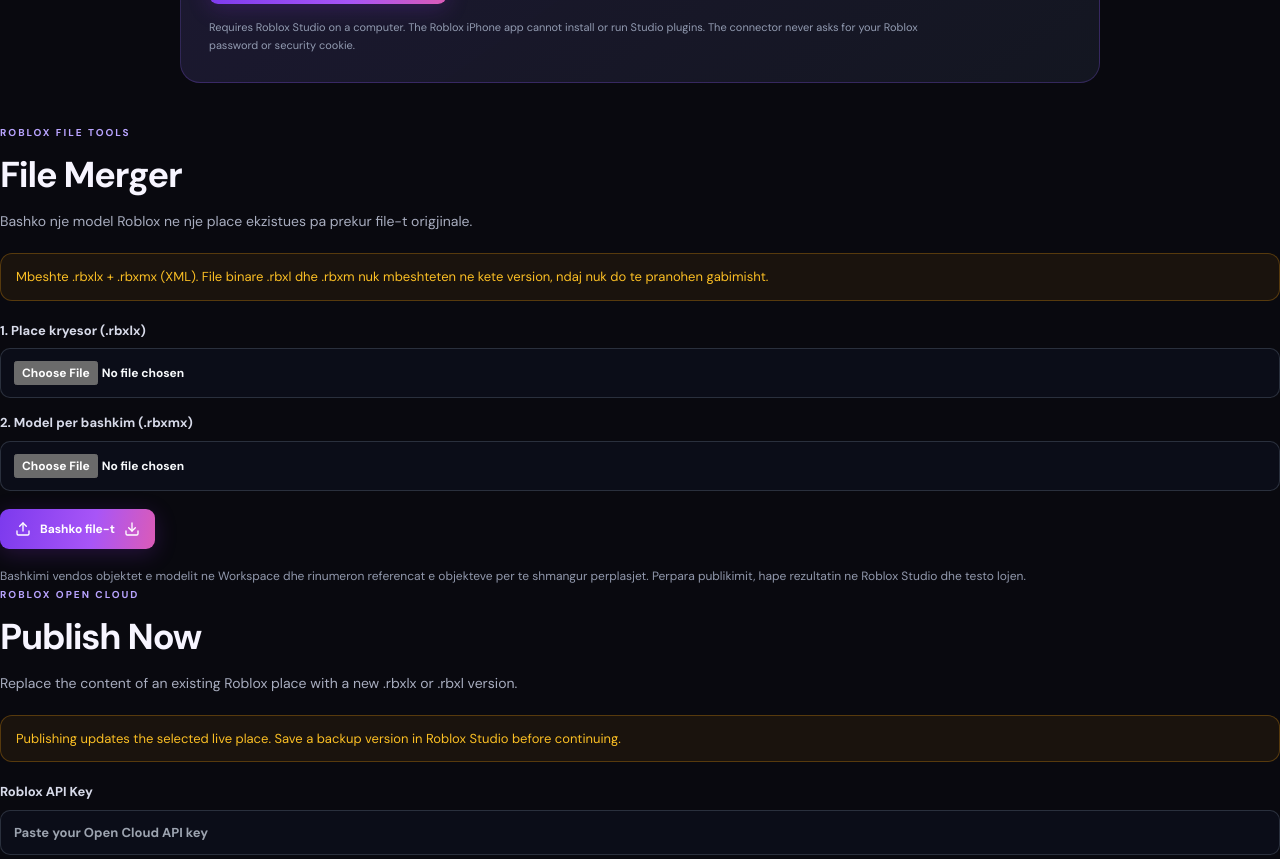
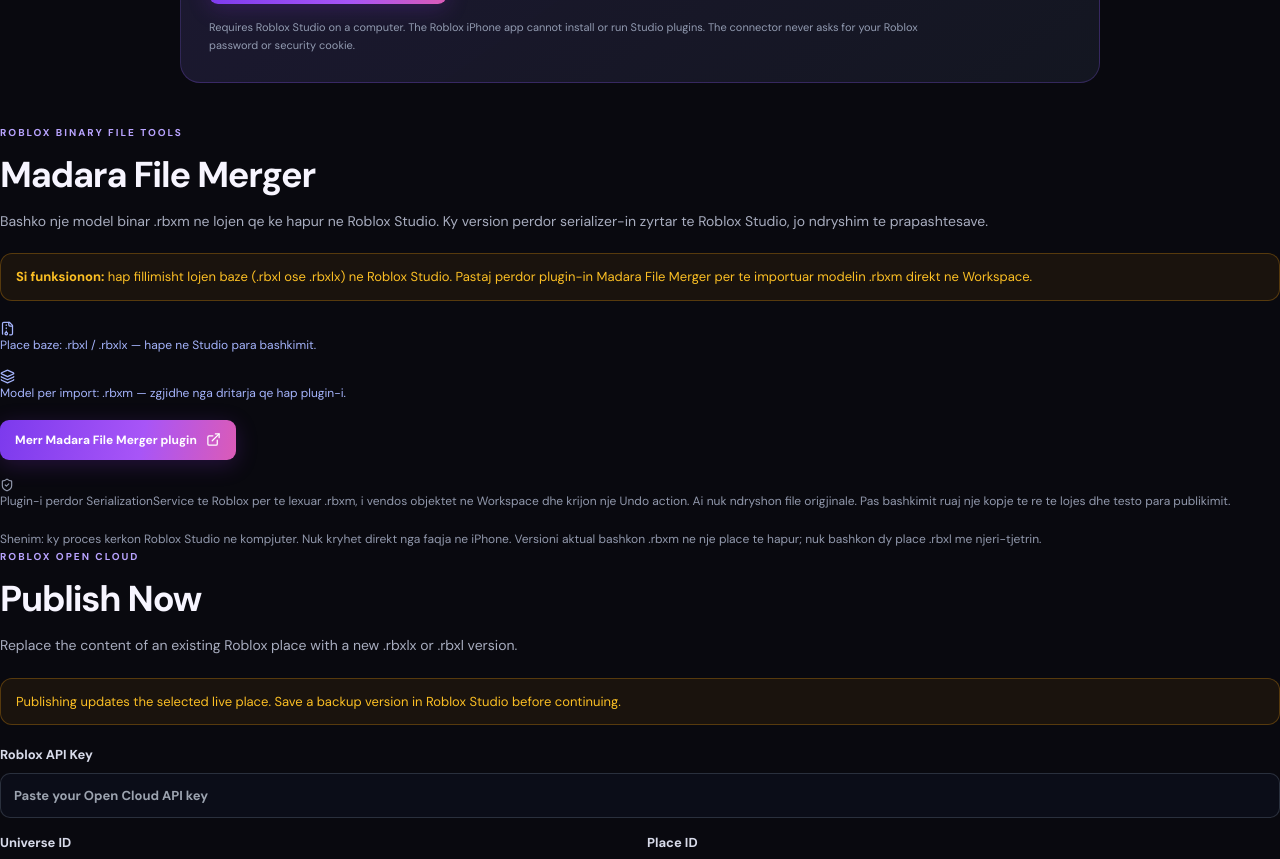
Before and after one commit to mhmxhma4-ship-it/Madara-AI, a Next.js app: page / in a window 1280 px wide. Shown: the part 1520-2379 px from the top of the page. Built offline with nearby package versions, Linux system fonts and the light colour scheme.

Commit message:
Replace XML-only merger with working Studio binary merger workflow

```diff
--- a/app/components/FileMergerPanel.tsx
+++ b/app/components/FileMergerPanel.tsx
@@ -1,139 +1,30 @@
 "use client";
 
-import { useState } from "react";
-import { Download, FileArchive, Layers3, LoaderCircle, ShieldCheck, Upload, X } from "lucide-react";
+import { FileArchive, ExternalLink, ShieldCheck, Layers3 } from "lucide-react";
 
-const MAX_FILE_BYTES = 50 * 1024 * 1024;
-
-function parseXml(source: string, label: string): XMLDocument {
-  const document = new DOMParser().parseFromString(source, "application/xml");
-  if (document.querySelector("parsererror") || document.documentElement.tagName !== "roblox") {
-    throw new Error(label + " nuk eshte nje file XML Roblox i vlefshem.");
-  }
-  return document;
-}
-
-function directItems(document: XMLDocument): Element[] {
-  return Array.from(document.documentElement.children).filter((node) => node.tagName === "Item");
-}
-
-function mergeModelIntoPlace(placeSource: string, modelSource: string): string {
-  const place = parseXml(placeSource, "Place");
-  const model = parseXml(modelSource, "Model");
-
-  if (model.querySelector("SharedString")) {
-    throw new Error("Modeli perdor SharedString. Ky model kerkon konvertim te avancuar dhe nuk do te bashkohet ne menyre te pasigurt.");
-  }
-
-  const placeItems = directItems(place);
-  const modelItems = directItems(model);
-  if (!placeItems.length || !modelItems.length) {
-    throw new Error("Nuk u gjet struktura Item ne njeren prej file-ve.");
-  }
-
-  const workspace = place.querySelector('Item[class="Workspace"]');
-  if (!workspace) {
-    throw new Error("Place file nuk ka Workspace. Zgjidh nje .rbxlx te plote, jo nje model.");
-  }
-  const workspaceChildren = workspace.querySelector(":scope > Properties");
-  if (!workspaceChildren) {
-    throw new Error("Workspace ka strukture XML te panjohur.");
-  }
-
-  const used = new Set<string>();
-  place.querySelectorAll("Item[referent]").forEach((item) => used.add(item.getAttribute("referent") || ""));
-  const remap = new Map<string, string>();
-  let counter = 1;
-
-  model.querySelectorAll("Item[referent]").forEach((item) => {
-    const oldRef = item.getAttribute("referent");
-    if (!oldRef) return;
-    let next = "RBXMERGE_" + counter++;
-    while (used.has(next)) next = "RBXMERGE_" + counter++;
-    used.add(next);
-    remap.set(oldRef, next);
-    item.setAttribute("referent", next);
-  });
-
-  model.querySelectorAll("Ref").forEach((ref) => {
-    const oldValue = ref.textContent?.trim() || "";
-    if (remap.has(oldValue)) ref.textContent = remap.get(oldValue) as string;
-  });
-
-  const imported = modelItems.map((item) => place.importNode(item, true));
-  imported.forEach((item) => workspace.appendChild(item));
-
-  const serialized = new XMLSerializer().serializeToString(place);
-  return '<?xml version="1.0" encoding="utf-8"?>\n' + serialized;
-}
+const MERGER_PLUGIN_URL = "https://raw.githubusercontent.com/mhmxhma4-ship-it/Madara-AI/feature/roblox-xml-file-merger/roblox-plugin/MadaraFileMerger.plugin.lua";
 
 export default function FileMergerPanel() {
-  const [placeFile, setPlaceFile] = useState<File | null>(null);
-  const [modelFile, setModelFile] = useState<File | null>(null);
-  const [busy, setBusy] = useState(false);
-  const [status, setStatus] = useState("");
-  const [error, setError] = useState(false);
-
-  async function mergeFiles() {
-    if (!placeFile || !modelFile) {
-      setError(true);
-      setStatus("Zgjidh place file .rbxlx dhe model file .rbxmx.");
-      return;
-    }
-    if (placeFile.size > MAX_FILE_BYTES || modelFile.size > MAX_FILE_BYTES) {
-      setError(true);
-      setStatus("Secili file duhet te jete maksimumi 50 MB.");
-      return;
-    }
-    if (!placeFile.name.toLowerCase().endsWith(".rbxlx") || !modelFile.name.toLowerCase().endsWith(".rbxmx")) {
-      setError(true);
-      setStatus("Ky version bashkon .rbxlx me .rbxmx. File binare .rbxl/.rbxm nuk mbeshteten ende.");
-      return;
-    }
-
-    setBusy(true);
-    setStatus("");
-    setError(false);
-    try {
-      const [placeText, modelText] = await Promise.all([placeFile.text(), modelFile.text()]);
-      const merged = mergeModelIntoPlace(placeText, modelText);
-      const blob = new Blob([merged], { type: "application/xml;charset=utf-8" });
-      const url = URL.createObjectURL(blob);
-      const anchor = document.createElement("a");
-      anchor.href = url;
-      anchor.download = placeFile.name.replace(/\.rbxlx$/i, "") + "-merged.rbxlx";
-      anchor.click();
-      window.setTimeout(() => URL.revokeObjectURL(url), 2000);
-      setStatus("Bashkimi perfundoi. U shkarkua nje kopje e re; file origjinale nuk u ndryshuan.");
-    } catch (cause) {
-      setError(true);
-      setStatus(cause instanceof Error ? cause.message : "Bashkimi deshtoi. Kontrollo formatin e file-ve.");
-    } finally {
-      setBusy(false);
-    }
-  }
-
   return (
     <section className="publish-panel" id="file-merger">
-      <div className="section-kicker">ROBLOX FILE TOOLS</div>
-      <h2>File Merger</h2>
-      <p>Bashko nje model Roblox ne nje place ekzistues pa prekur file-t origjinale.</p>
-      <div className="publish-warning">Mbeshte .rbxlx + .rbxmx (XML). File binare .rbxl dhe .rbxm nuk mbeshteten ne kete version, ndaj nuk do te pranohen gabimisht.</div>
+      <div className="section-kicker">ROBLOX BINARY FILE TOOLS</div>
+      <h2>Madara File Merger</h2>
+      <p>Bashko nje model binar .rbxm ne lojen qe ke hapur ne Roblox Studio. Ky version perdor serializer-in zyrtar te Roblox Studio, jo ndryshim te prapashtesave.</p>
+
+      <div className="publish-warning">
+        <strong>Si funksionon:</strong> hap fillimisht lojen baze (.rbxl ose .rbxlx) ne Roblox Studio. Pastaj perdor plugin-in Madara File Merger per te importuar modelin .rbxm direkt ne Workspace.
+      </div>
+
       <div className="publish-fields">
-        <label>1. Place kryesor (.rbxlx)
-          <input type="file" accept=".rbxlx,.rbxlx.xml,application/xml,text/xml" onChange={(event) => setPlaceFile(event.target.files?.[0] || null)} />
-        </label>
-        {placeFile && <span className="publish-file-name"><FileArchive size={13} /> {placeFile.name} · {(placeFile.size / 1024 / 1024).toFixed(2)} MB</span>}
-        <label>2. Model per bashkim (.rbxmx)
-          <input type="file" accept=".rbxmx,application/xml,text/xml" onChange={(event) => setModelFile(event.target.files?.[0] || null)} />
-        </label>
-        {modelFile && <span className="publish-file-name"><Layers3 size={13} /> {modelFile.name} · {(modelFile.size / 1024 / 1024).toFixed(2)} MB</span>}
-        <button className="generate-button publish-submit" onClick={mergeFiles} disabled={busy}>
-          {busy ? <><LoaderCircle size={16} className="spin" /> Duke bashkuar...</> : <><Upload size={16} /> Bashko file-t <Download size={16} /></>}
-        </button>
-        {status && <p className={error ? "publish-status error" : "publish-status success"} role="status">{error ? <X size={14} /> : <ShieldCheck size={14} />}{status}</p>}
+        <div className="publish-file-name"><FileArchive size={15} /> Place baze: .rbxl / .rbxlx — hape ne Studio para bashkimit.</div>
+        <div className="publish-file-name"><Layers3 size={15} /> Model per import: .rbxm — zgjidhe nga dritarja qe hap plugin-i.</div>
+        <a className="generate-button publish-submit" href={MERGER_PLUGIN_URL} target="_blank" rel="noreferrer">
+          Merr Madara File Merger plugin <ExternalLink size={15} />
+        </a>
       </div>
-      <p className="publish-security">Bashkimi vendos objektet e modelit ne Workspace dhe rinumeron referencat e objekteve per te shmangur perplasjet. Perpara publikimit, hape rezultatin ne Roblox Studio dhe testo lojen.</p>
+
+      <p className="publish-security"><ShieldCheck size={14} /> Plugin-i perdor SerializationService te Roblox per te lexuar .rbxm, i vendos objektet ne Workspace dhe krijon nje Undo action. Ai nuk ndryshon file origjinale. Pas bashkimit ruaj nje kopje te re te lojes dhe testo para publikimit.</p>
+      <p className="publish-security">Shenim: ky proces kerkon Roblox Studio ne kompjuter. Nuk kryhet direkt nga faqja ne iPhone. Versioni aktual bashkon .rbxm ne nje place te hapur; nuk bashkon dy place .rbxl me njeri-tjetrin.</p>
     </section>
   );
 }
```
